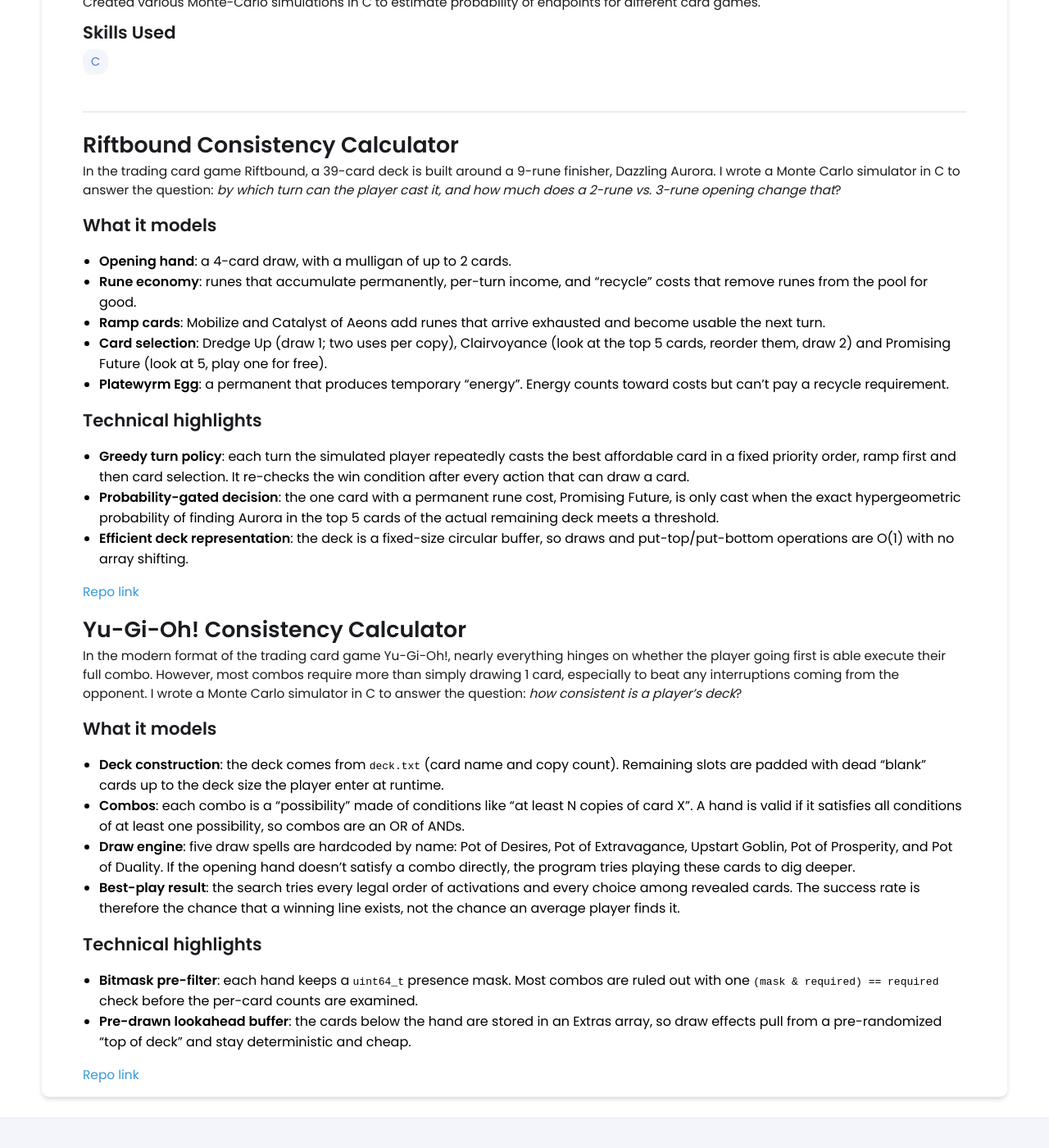
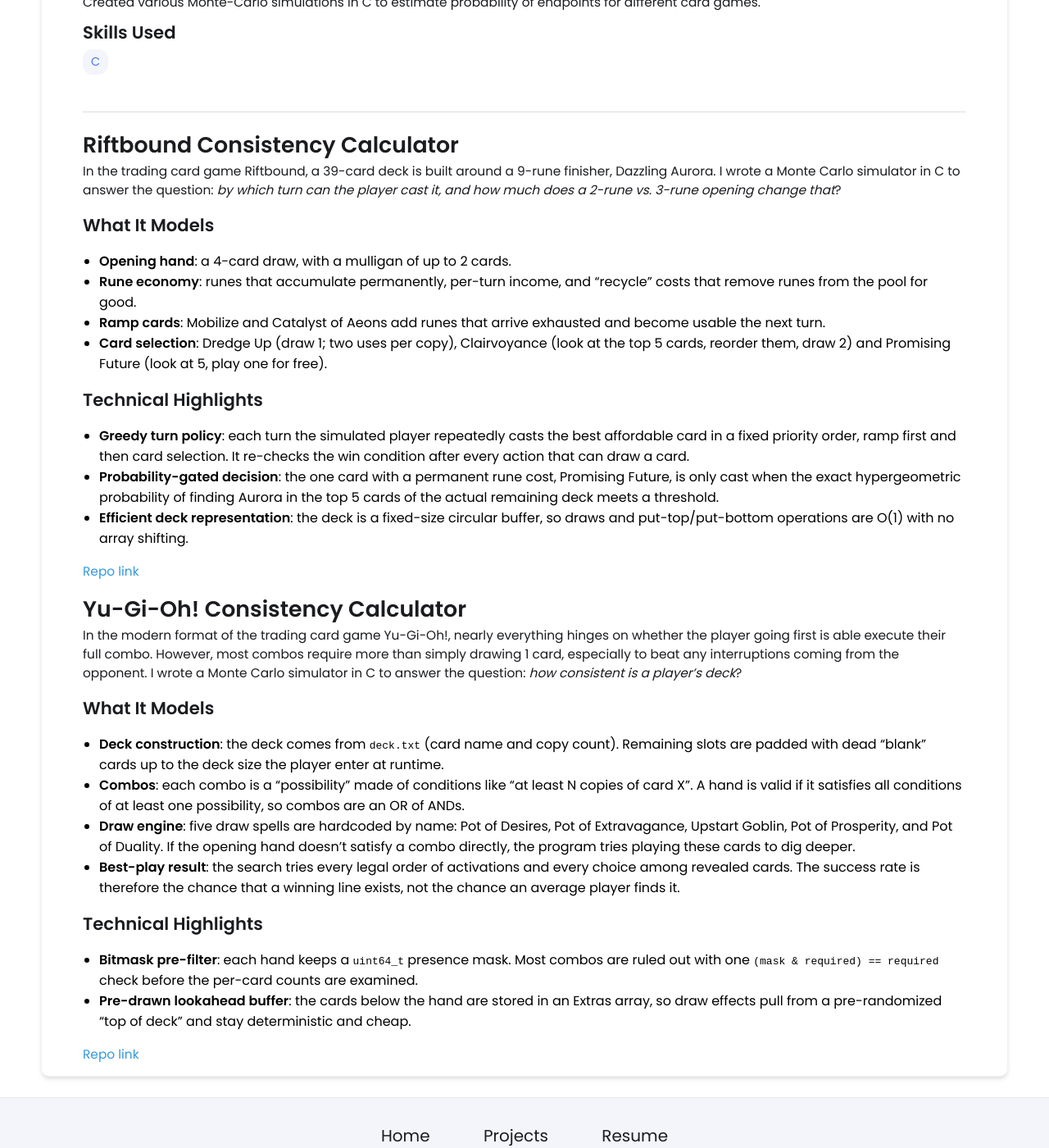
Before and after one commit to chaoqy/chaoqy.github.io, a Jekyll site: the page built from _projects/card-simulations/index.md, in a window 1280 px wide and 1400 px high, scrolled down 597 px. Shown: the whole window at 82% size. Built offline with Jekyll 4.4.1, drawn with Linux system fonts in a browser that asks for light colours.

Commit message:
Update index.md

```diff
--- a/_projects/card-simulations/index.md
+++ b/_projects/card-simulations/index.md
@@ -11,14 +11,13 @@
 # Riftbound Consistency Calculator
 In the trading card game Riftbound, a 39-card deck is built around a 9-rune finisher, Dazzling Aurora. I wrote a Monte Carlo simulator in C to answer the question: *by which turn can the player cast it, and how much does a 2-rune vs. 3-rune opening change that*?
 
-## What it models
+## What It Models
 - **Opening hand**: a 4-card draw, with a mulligan of up to 2 cards.
 - **Rune economy**: runes that accumulate permanently, per-turn income, and “recycle” costs that remove runes from the pool for good.
 - **Ramp cards**: Mobilize and Catalyst of Aeons add runes that arrive exhausted and become usable the next turn.
 - **Card selection**: Dredge Up (draw 1; two uses per copy), Clairvoyance (look at the top 5 cards, reorder them, draw 2) and Promising Future (look at 5, play one for free).
-- **Platewyrm Egg**: a permanent that produces temporary “energy”. Energy counts toward costs but can’t pay a recycle requirement.
 
-## Technical highlights
+## Technical Highlights
 - **Greedy turn policy**: each turn the simulated player repeatedly casts the best affordable card in a fixed priority order, ramp first and then card selection. It re-checks the win condition after every action that can draw a card.
 - **Probability-gated decision**: the one card with a permanent rune cost, Promising Future, is only cast when the exact hypergeometric probability of finding Aurora in the top 5 cards of the actual remaining deck meets a threshold.
 - **Efficient deck representation**: the deck is a fixed-size circular buffer, so draws and put-top/put-bottom operations are O(1) with no array shifting.
@@ -28,13 +27,13 @@
 # Yu-Gi-Oh! Consistency Calculator
 In the modern format of the trading card game Yu-Gi-Oh!, nearly everything hinges on whether the player going first is able execute their full combo. However, most combos require more than simply drawing 1 card, especially to beat any interruptions coming from the opponent. I wrote a Monte Carlo simulator in C to answer the question: *how consistent is a player's deck*?
 
-## What it models
+## What It Models
 - **Deck construction**: the deck comes from `deck.txt` (card name and copy count). Remaining slots are padded with dead “blank” cards up to the deck size the player enter at runtime.
 - **Combos**: each combo is a “possibility” made of conditions like “at least N copies of card X”. A hand is valid if it satisfies all conditions of at least one possibility, so combos are an OR of ANDs.
 - **Draw engine**: five draw spells are hardcoded by name: Pot of Desires, Pot of Extravagance, Upstart Goblin, Pot of Prosperity, and Pot of Duality. If the opening hand doesn’t satisfy a combo directly, the program tries playing these cards to dig deeper.
 - **Best-play result**: the search tries every legal order of activations and every choice among revealed cards. The success rate is therefore the chance that a winning line exists, not the chance an average player finds it.
 
-## Technical highlights
+## Technical Highlights
 - **Bitmask pre-filter**: each hand keeps a `uint64_t` presence mask. Most combos are ruled out with one `(mask & required) == required` check before the per-card counts are examined.
 - **Pre-drawn lookahead buffer**: the cards below the hand are stored in an Extras array, so draw effects pull from a pre-randomized “top of deck” and stay deterministic and cheap.
 
```
